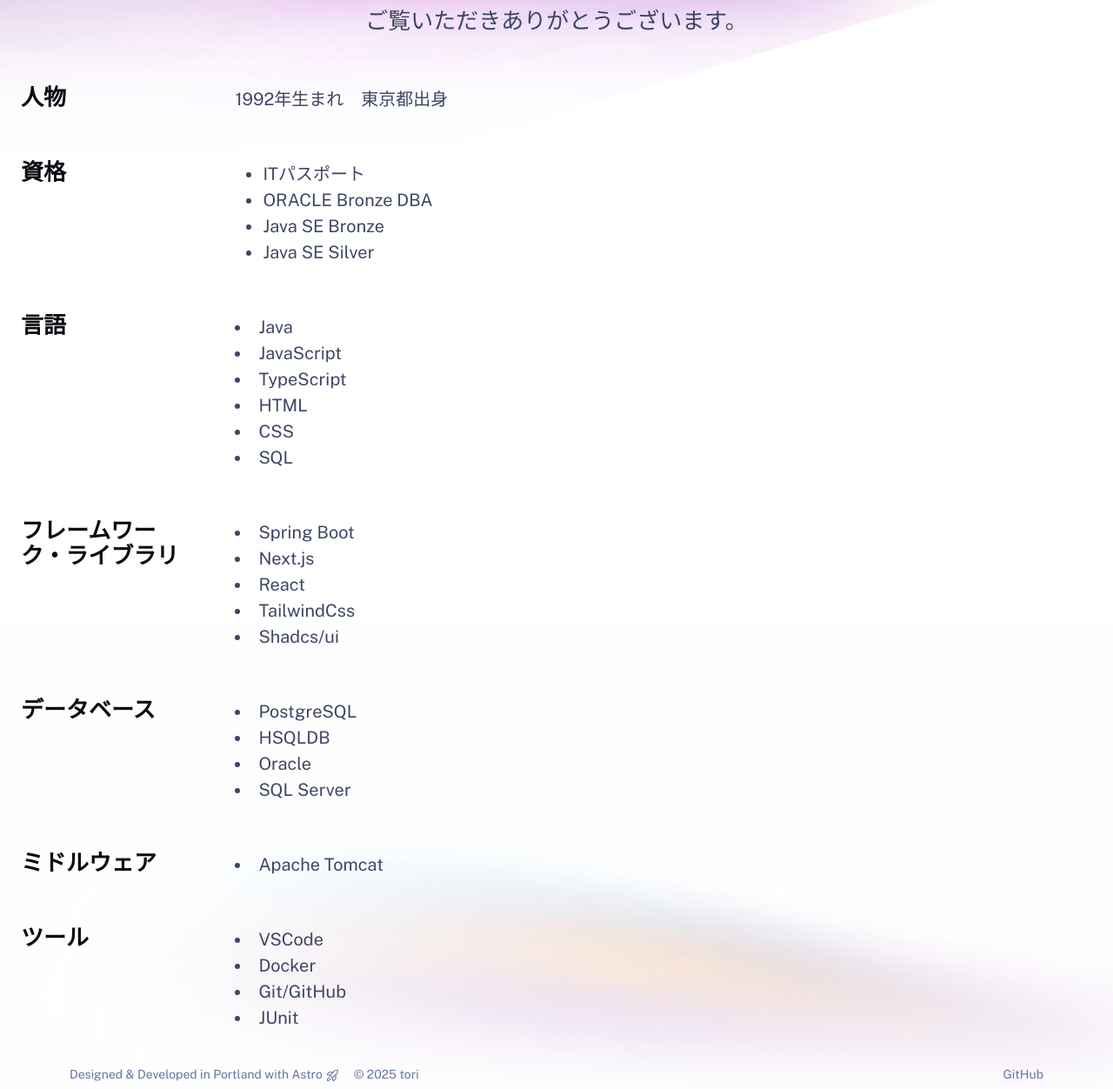
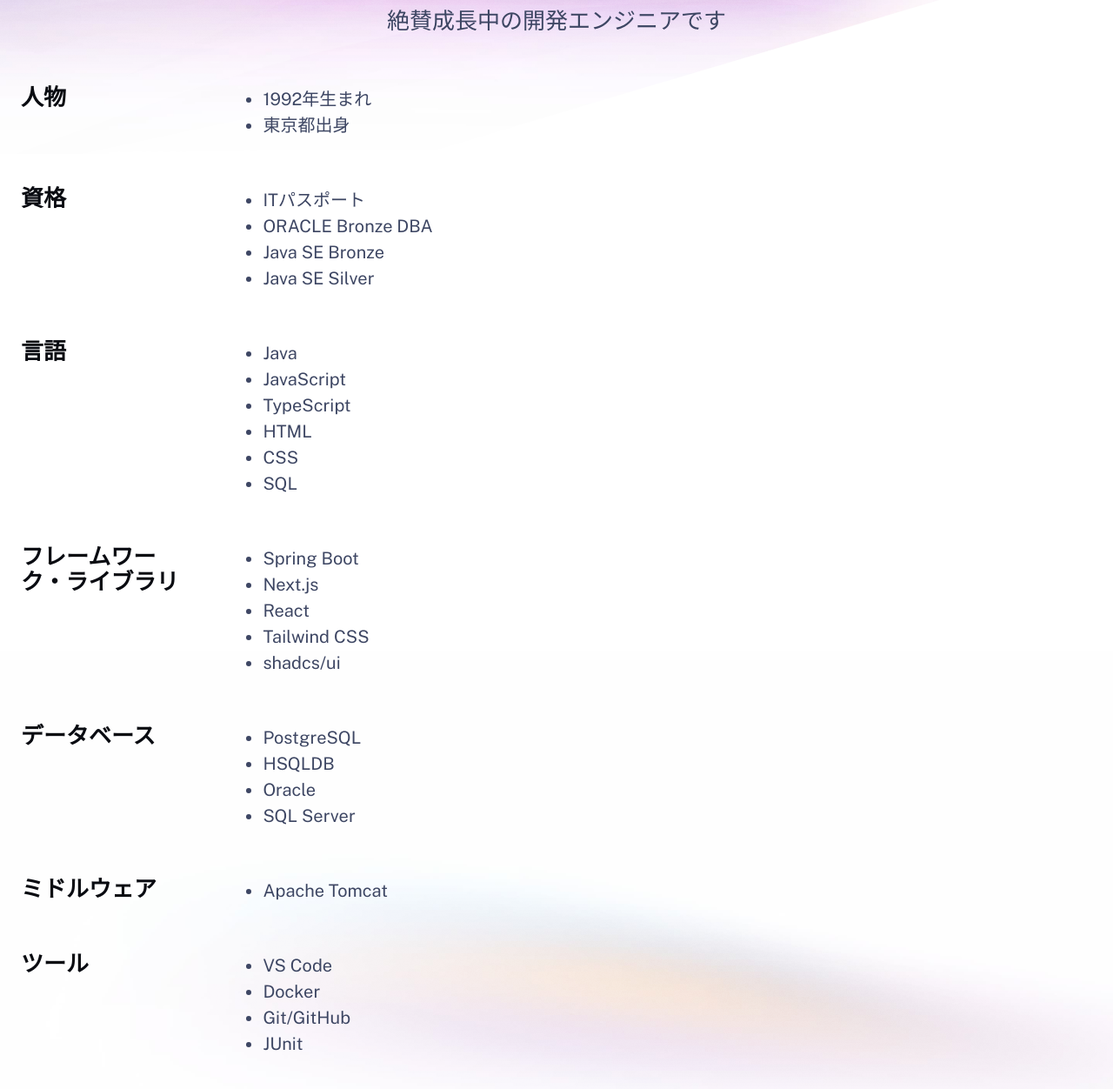
Before and after one commit to tokonatu55/tori-portfolio, an Astro site: page / in a window 1280 px wide. Shown: the part 250-1502 px from the top of the page at 87% size. Built offline with nearby package versions, Linux system fonts and the light colour scheme; Astro itself is replaced by a stand-in of ours.

Commit message:
Home、About修正

```diff
--- a/src/pages/index.astro
+++ b/src/pages/index.astro
@@ -9,7 +9,7 @@
 		<main class="wrapper about">
 			<Hero
 				title="HOME"
-				tagline="ご覧いただきありがとうございます。"
+				tagline="絶賛成長中の開発エンジニアです"
 			>
 				<!--
 				<img
@@ -24,9 +24,10 @@
 			<section>
 				<h2 class="section-title">人物</h2>
 				<div class="content">
-					<p>
-						1992年生まれ　東京都出身
-					</p>
+					<ul style="padding-left: 2rem;">
+						<li>1992年生まれ</li>
+						<li>東京都出身</li>
+					</ul>
 				</div>
 			</section>
 			<section>
@@ -43,46 +44,56 @@
 			<section>
 				<h2 class="section-title">言語</h2>
 				<div class="content">
+					<ul style="padding-left: 2rem;">
 						<li>Java</li>
 						<li>JavaScript</li>
 						<li>TypeScript</li>
 						<li>HTML</li>
 						<li>CSS</li>
 						<li>SQL</li>
+					</ul>
 				</div>
 			</section>
 			<section>
 				<h2 class="section-title">フレームワーク・ライブラリ</h2>
 				<div class="content">
+					<ul style="padding-left: 2rem;">
 						<li>Spring Boot</li>
 						<li>Next.js</li>
 						<li>React</li>
-					<li>TailwindCss</li>
-					<li>Shadcs/ui</li>
+						<li>Tailwind CSS</li>
+						<li>shadcs/ui</li>
+					</ul>
 				</div>
 			</section>
 			<section>
 				<h2 class="section-title">データベース</h2>
 				<div class="content">
+					<ul style="padding-left: 2rem;">
 						<li>PostgreSQL</li>
 						<li>HSQLDB</li>
 						<li>Oracle</li>
 						<li>SQL Server</li>
+					</ul>
 				</div>
 			</section>
 			<section>
 				<h2 class="section-title">ミドルウェア</h2>
 				<div class="content">
+					<ul style="padding-left: 2rem;">
 						<li> Apache Tomcat</li>
+					</ul>
 				</div>
 			</section>
 			<section>
 				<h2 class="section-title">ツール</h2>
 				<div class="content">
-					<li>VSCode</li>
+					<ul style="padding-left: 2rem;">
+						<li>VS Code</li>
 						<li>Docker</li>
 						<li>Git/GitHub</li>
 						<li>JUnit</li>
+					</ul>
 				</div>
 			</section>
 		</main>
```
Also changed, not shown: src/pages/about.astro (+3 -4 lines). Lines whose indentation alone changed are shown as unchanged.
